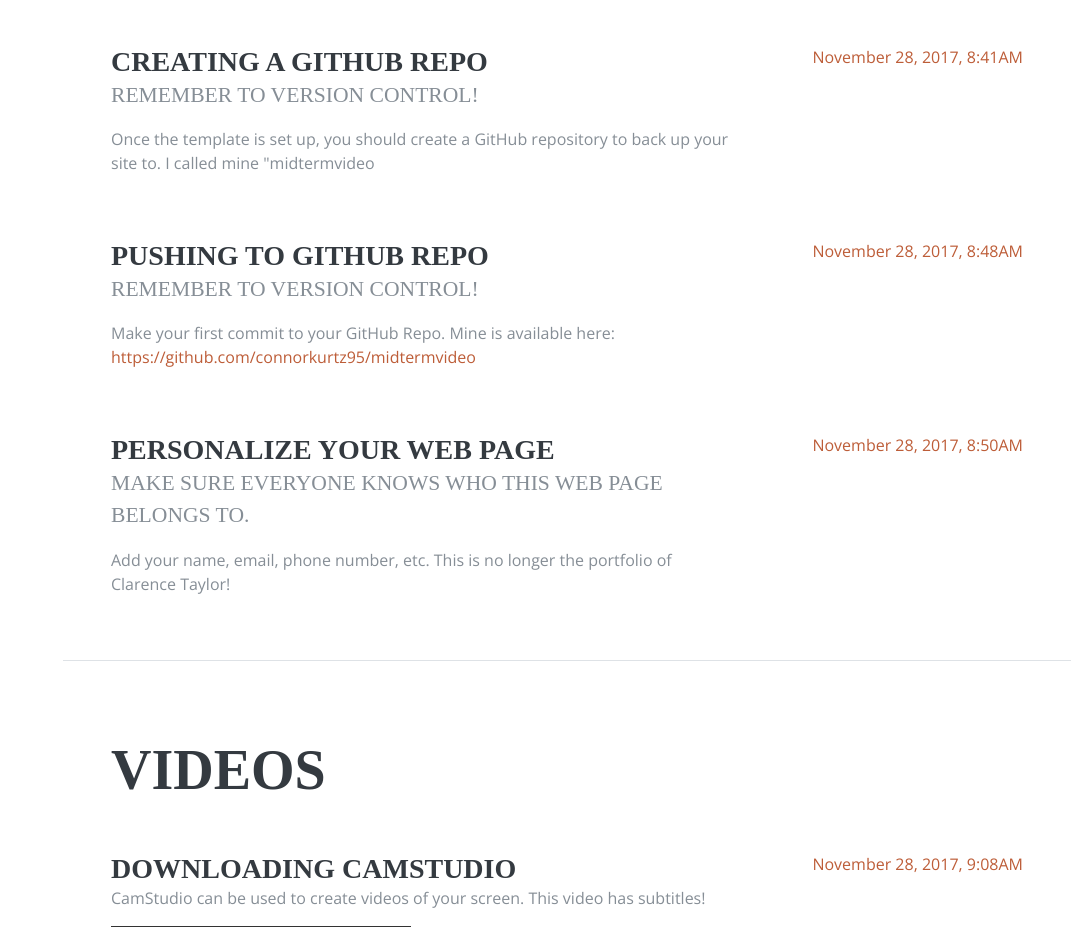
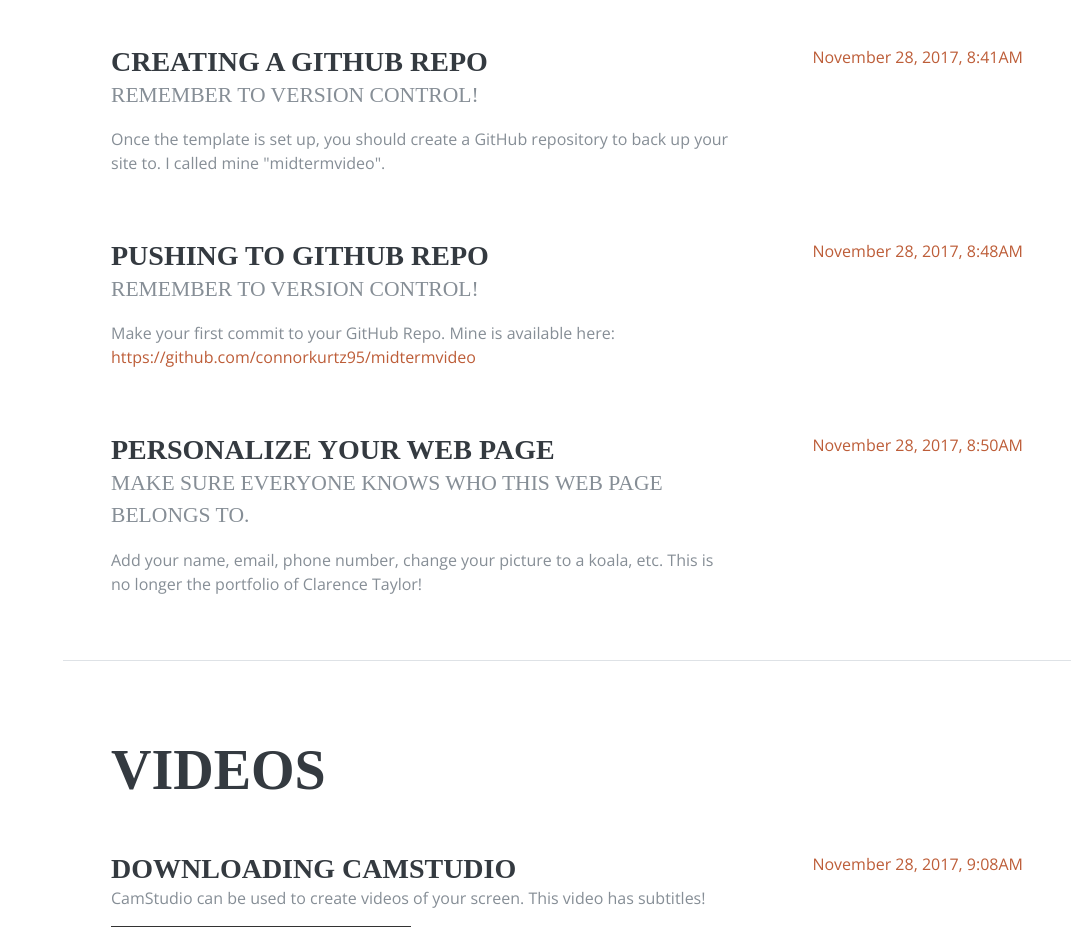
Before and after one commit to connorkurtz95/midtermvideo, a plain HTML site: page index.html in a window 1280 px wide. Shown: the part 1112-2039 px from the top of the page, without its empty margins (209-1280 px from the left). Drawn offline with nearby package versions, Linux system fonts and the light colour scheme; grey boxes are pictures that could not be loaded; a web font is replaced by a local one.

Commit message:
updated text

```diff
--- a/index.html
+++ b/index.html
@@ -107,7 +107,7 @@
             <div class="resume-content mr-auto">
               <h3 class="mb-0">Creating a GitHub Repo</h3>
               <div class="subheading mb-3">Remember to version control!</div>
-              <p>Once the template is set up, you should create a GitHub repository to back up your site to. I called mine "midtermvideo</p>
+              <p>Once the template is set up, you should create a GitHub repository to back up your site to. I called mine "midtermvideo".</p>
             </div>
             <div class="resume-date text-md-right">
               <span class="text-primary">November 28, 2017, 8:41AM</span>
@@ -129,7 +129,7 @@
             <div class="resume-content mr-auto">
               <h3 class="mb-0">Personalize Your Web Page</h3>
               <div class="subheading mb-3">Make sure everyone knows who this web page belongs to.</div>
-              <p>Add your name, email, phone number, etc. This is no longer the portfolio of Clarence Taylor!</p>
+              <p>Add your name, email, phone number, change your picture to a koala, etc. This is no longer the portfolio of Clarence Taylor!</p>
             </div>
             <div class="resume-date text-md-right">
               <span class="text-primary">November 28, 2017, 8:50AM</span>
```
